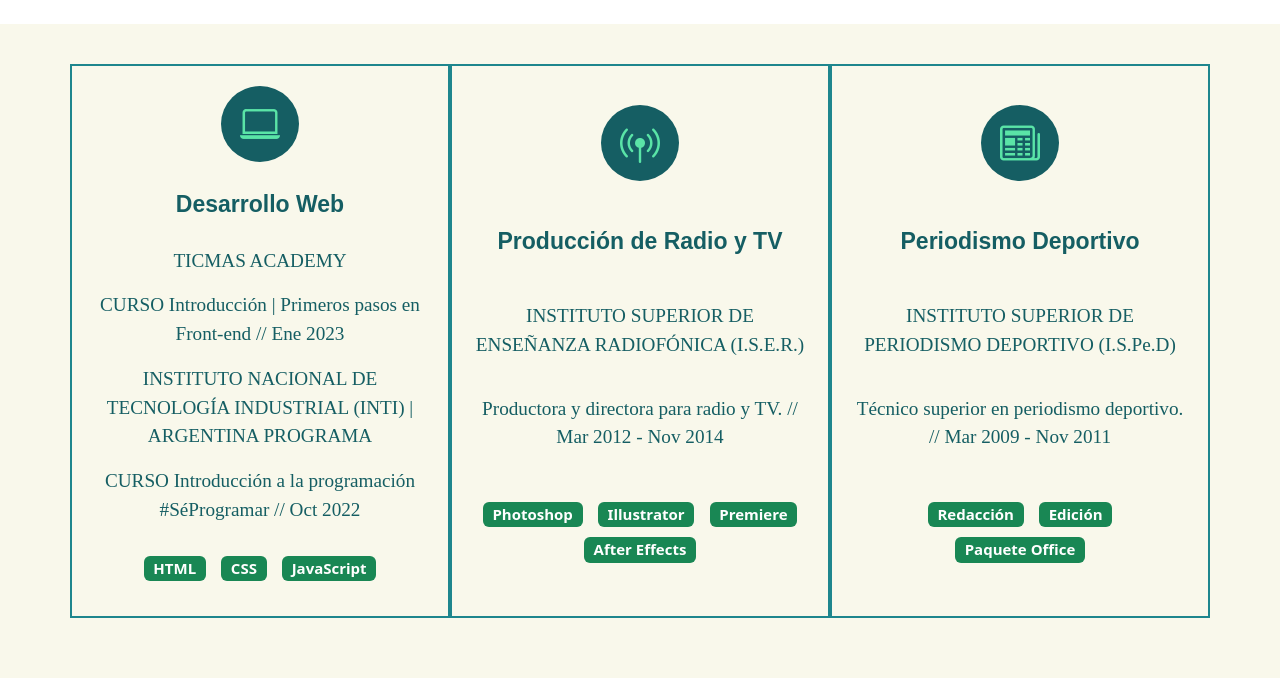
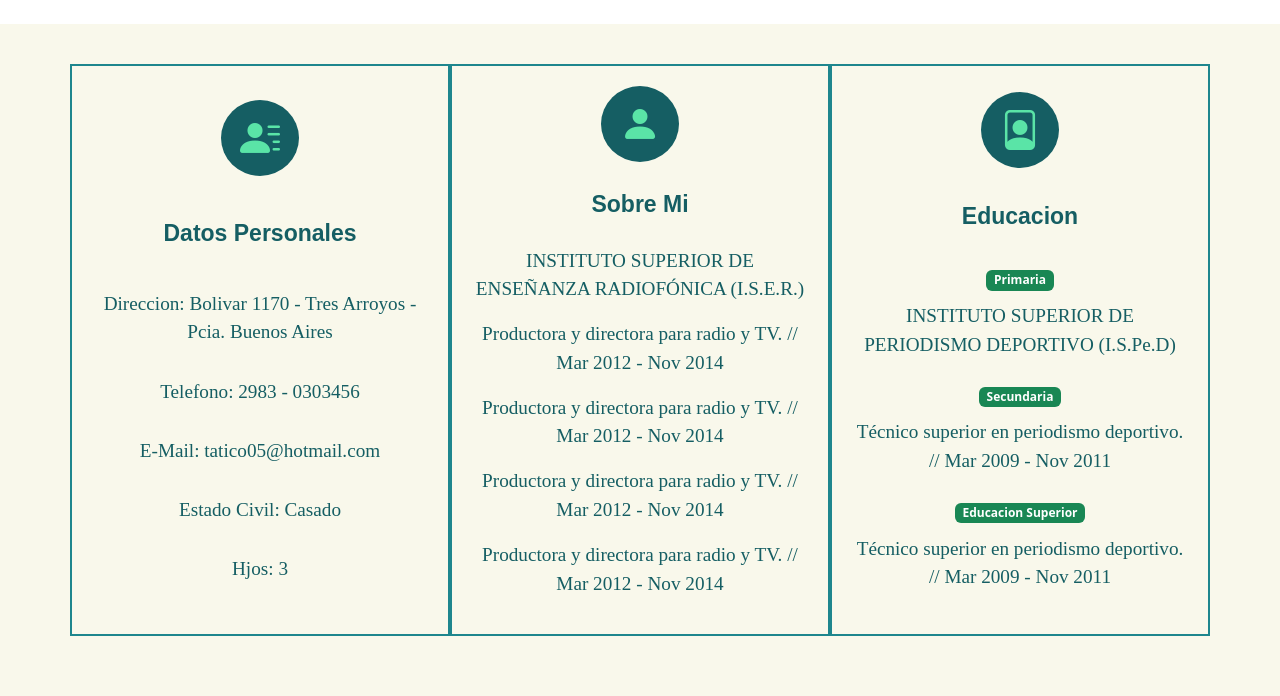
Before and after one commit to Dummy-Soft/CursoTicmas, a plain HTML site: page CV-Final/index.html in a window 1280 px wide. Shown: the part 193-889 px from the top of the page. Drawn offline with nearby package versions, Linux system fonts and the light colour scheme.

Commit message:
Seguimos trabajando en el index y en el estilo

```diff
--- a/CV-Final/estilos/estilo.css
+++ b/CV-Final/estilos/estilo.css
@@ -21,9 +21,6 @@ body{
     background-color: #80a3ad;
 }
 
-/**
-Columnas
-**/
 section{
     display: flex;
     flex-direction: column;
@@ -56,7 +53,8 @@ h1 {
     font-size: 1.2rem;
     font-family: 'Roboto Slab', serif;
 }
-/* Habilidades */
+
+/** Columnas **/
 .habilidades {
     padding: 40px 40px 60px 40px;
 }
--- a/CV-Final/index.html
+++ b/CV-Final/index.html
@@ -16,56 +16,54 @@
     <title>Proyecto Front-Back End: Curriculum Vitae en HTML</title>
 </head>
 <body>
+  <!--Encabezado (Foto y Nombre)-->
     <div class = "encabezado">
         <img src="Imagenes/imagen.jpg" alt="Foto" height="180px" width="150px" style="float:left;">
+        <p></p>
+        <p></p>
+        <p></p>
+        <p></p>
+        <p></p>
+        <p></p>
         <p id= textoencabezado>Carlos Alberto Alonso</p>
     </div>
-    <!--Habilidades-->
+    <!--Columnas (DatosP, SobreMi y Estudios)-->
     <section id="habilidades" class="habilidades seccion-clara">
         <div class="container text-center">
           <div class="row">
-            <!--Desarrollo web-->
+            <!--Datos Personales-->
             <div class="columna col-12 col-md-4">
-              <i class="bi bi-laptop"></i>
-              <p class="habilidades-titulo seccion-titulo">Desarrollo Web</p>
-              <p class="seccion-texto">TICMAS ACADEMY</p>
-              <p class="seccion-texto">CURSO Introducción | Primeros pasos en Front-end // Ene 2023</p>
-              <p class="seccion-texto">INSTITUTO NACIONAL DE TECNOLOGÍA INDUSTRIAL (INTI) | ARGENTINA PROGRAMA </p>
-              <p class="seccion-texto">CURSO Introducción a la programación #SéProgramar // Oct 2022</p>
-              <div class="badges-contenedor">
-                <span class="badge text-bg-success">HTML</span>
-                <span class="badge text-bg-success">CSS</span>
-                <span class="badge text-bg-success">JavaScript</span>
-              </div>
+              <i class="bi bi-person-lines-fill"></i>
+              <p class="habilidades-titulo seccion-titulo">Datos Personales</p>
+              <p class="seccion-texto">Direccion: Bolivar 1170 - Tres Arroyos - Pcia. Buenos Aires</p>
+              <p class="seccion-texto">Telefono: 2983 - 0303456</p>
+              <p class="seccion-texto">E-Mail: tatico05@hotmail.com</p>
+              <p class="seccion-texto">Estado Civil: Casado</p>
+              <p class="seccion-texto">Hjos: 3</p>
             </div>
-            <!--Producción de radio y TV-->
+            <!--Sobre Mi-->
             <div class="columna col-12 col-md-4">
-              <i class="bi bi-broadcast-pin"></i>
-              <p class="habilidades-titulo seccion-titulo">Producción de Radio y TV</p>
+              <i class="bi bi-person-fill"></i>
+              <p class="habilidades-titulo seccion-titulo">Sobre Mi</p>
               <p class="seccion-texto">INSTITUTO SUPERIOR DE ENSEÑANZA RADIOFÓNICA (I.S.E.R.)</p>
               <p class="seccion-texto">Productora y directora para radio y TV. // Mar 2012 - Nov 2014</p>
-              <div class="badges-contenedor">
-                <span class="badge text-bg-success">Photoshop</span>
-                <span class="badge text-bg-success">Illustrator</span>
-                <span class="badge text-bg-success">Premiere</span>
-                <span class="badge text-bg-success">After Effects</span>
-              </div>
+              <p class="seccion-texto">Productora y directora para radio y TV. // Mar 2012 - Nov 2014</p>
+              <p class="seccion-texto">Productora y directora para radio y TV. // Mar 2012 - Nov 2014</p>
+              <p class="seccion-texto">Productora y directora para radio y TV. // Mar 2012 - Nov 2014</p>
             </div>
-            <!--Periodismo deportivo-->
+            <!--Educacion-->
             <div class="columna col-12 col-md-4">
-              <i class="bi bi-newspaper"></i>
-              <p class="habilidades-titulo seccion-titulo">Periodismo Deportivo</p>
+              <i class="bi bi-file-person"></i>
+              <p class="habilidades-titulo seccion-titulo">Educacion</p>
+              <span class="badge text-bg-success">Primaria</span>
               <p class="seccion-texto">INSTITUTO SUPERIOR DE PERIODISMO DEPORTIVO (I.S.Pe.D)</p>
+              <span class="badge text-bg-success">Secundaria</span>
               <p class="seccion-texto">Técnico superior en periodismo deportivo. // Mar 2009 - Nov 2011</p>
-              <div class="badges-contenedor">
-                <span class="badge text-bg-success">Redacción</span>
-                <span class="badge text-bg-success">Edición</span>
-                <span class="badge text-bg-success">Paquete Office</span>
-              </div>
+              <span class="badge text-bg-success">Educacion Superior</span>
+              <p class="seccion-texto">Técnico superior en periodismo deportivo. // Mar 2009 - Nov 2011</p>
             </div>
           </div>
         </div>
       </section>
-
 </body>
 </html>
```
